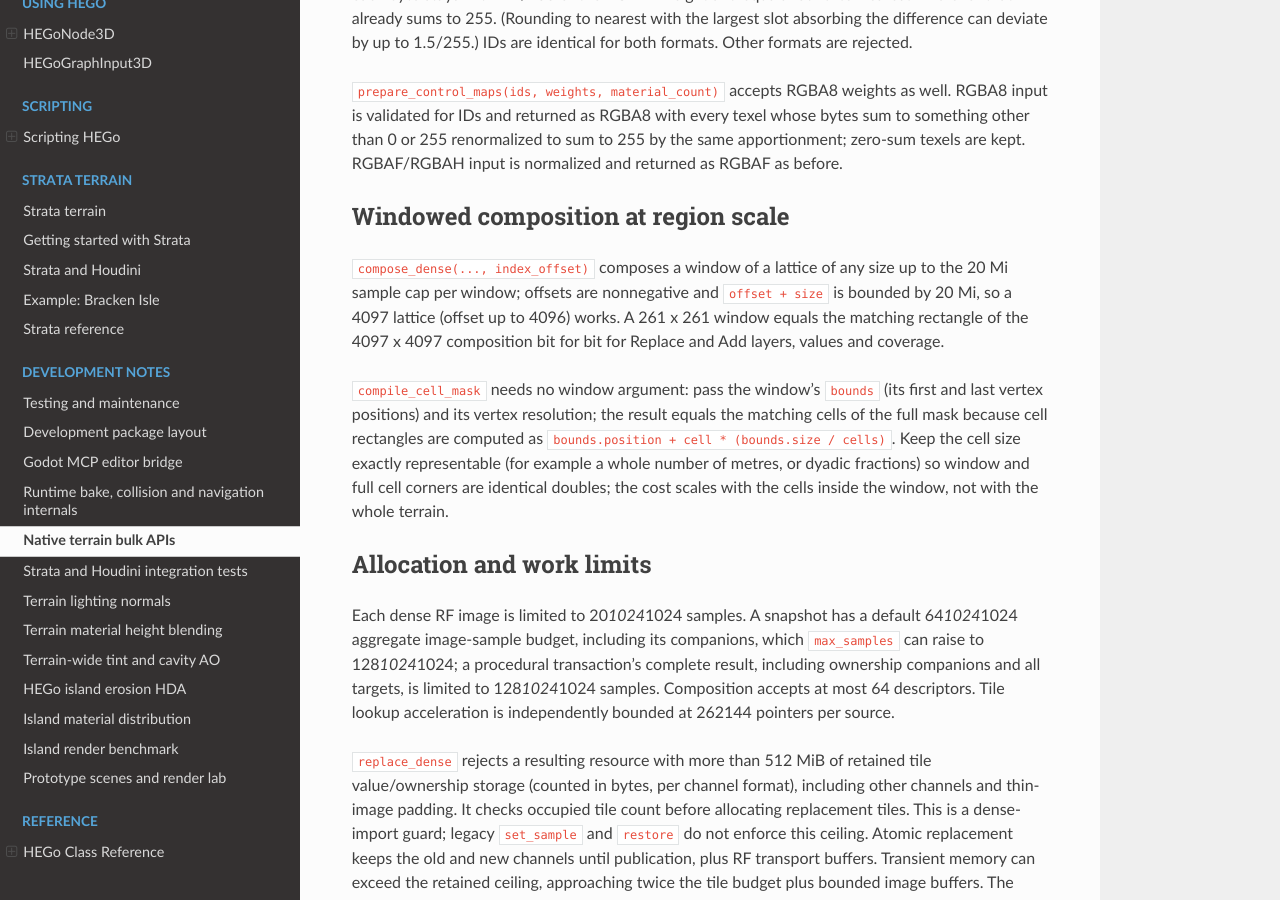
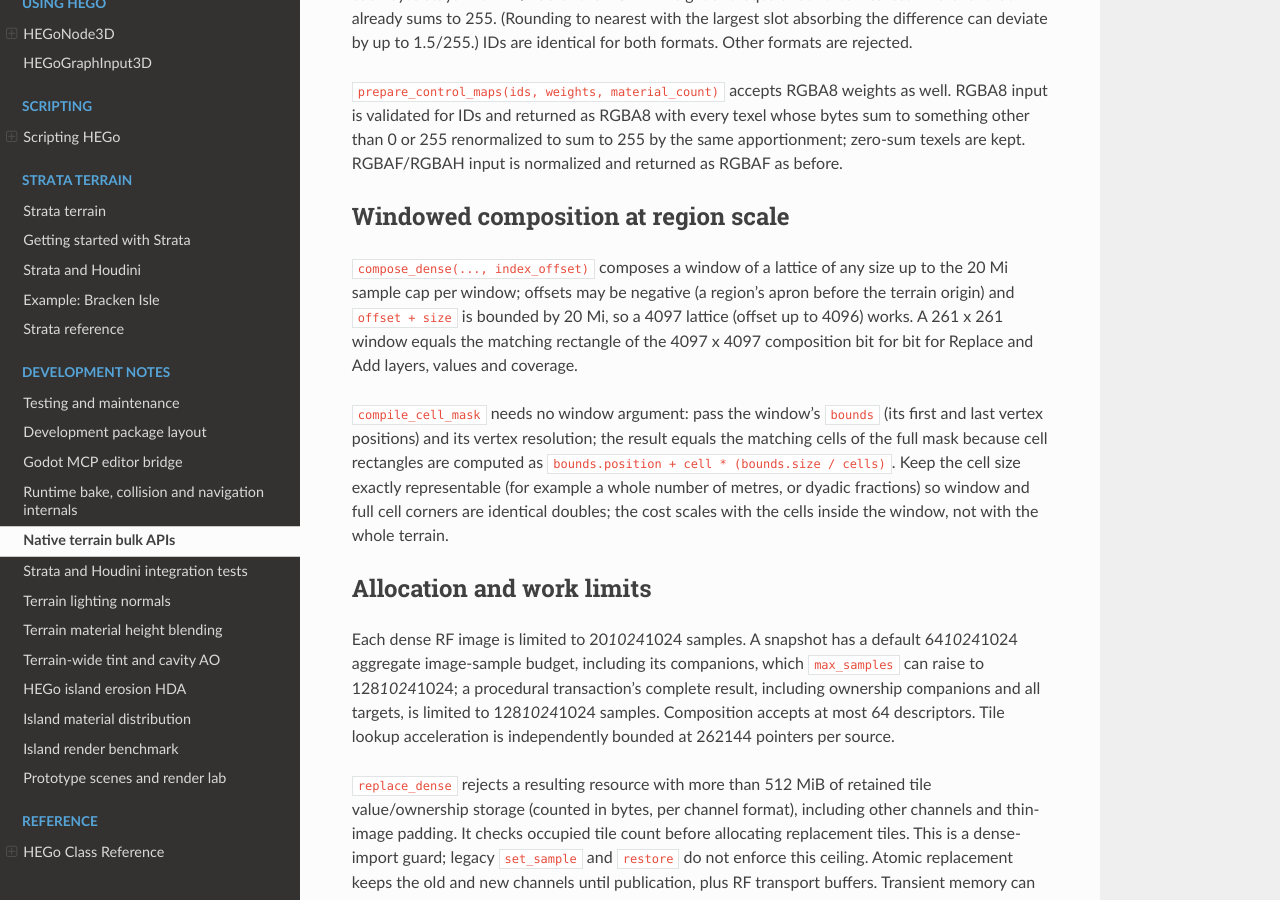
Before and after one commit to peterprickarz/hego, a Sphinx documentation site: the page built from docs/development/terrain_bulk.md, in a window 1280 px wide and 900 px high, scrolled down 3556 px. Built offline with Sphinx 7.4.7 and the Read the Docs theme 3.1.0, drawn with Linux system fonts in a browser that asks for light colours.

Commit message:
Compose region aprons with negative lattice offsets
compose_dense rejected negative index offsets, so region composition
folded the apron's negative first index into a shifted origin, which is
only bit-identical to the whole lattice for power-of-two spacings. The
offset may now be negative within the dense budget; the compose passes
the window's first index directly and the identity holds for any spacing.

Co-Authored-By: Claude Fable 5.1 <noreply@anthropic.com>

```diff
--- a/docs/development/terrain_bulk.md
+++ b/docs/development/terrain_bulk.md
@@ -161,8 +161,8 @@ kept. RGBAF/RGBAH input is normalized and returned as RGBAF as before.
 ## Windowed composition at region scale
 
 `compose_dense(..., index_offset)` composes a window of a lattice of any size up to the 20 Mi
-sample cap per window; offsets are nonnegative and `offset + size` is bounded by 20 Mi, so a
-4097 lattice (offset up to 4096) works. A 261 x 261 window equals the matching rectangle of the
+sample cap per window; offsets may be negative (a region's apron before the terrain origin)
+and `offset + size` is bounded by 20 Mi, so a 4097 lattice (offset up to 4096) works. A 261 x 261 window equals the matching rectangle of the
 4097 x 4097 composition bit for bit for Replace and Add layers, values and coverage.
 
 `compile_cell_mask` needs no window argument: pass the window's `bounds` (its first and last
```
Also changed, not shown: 3 other files.
